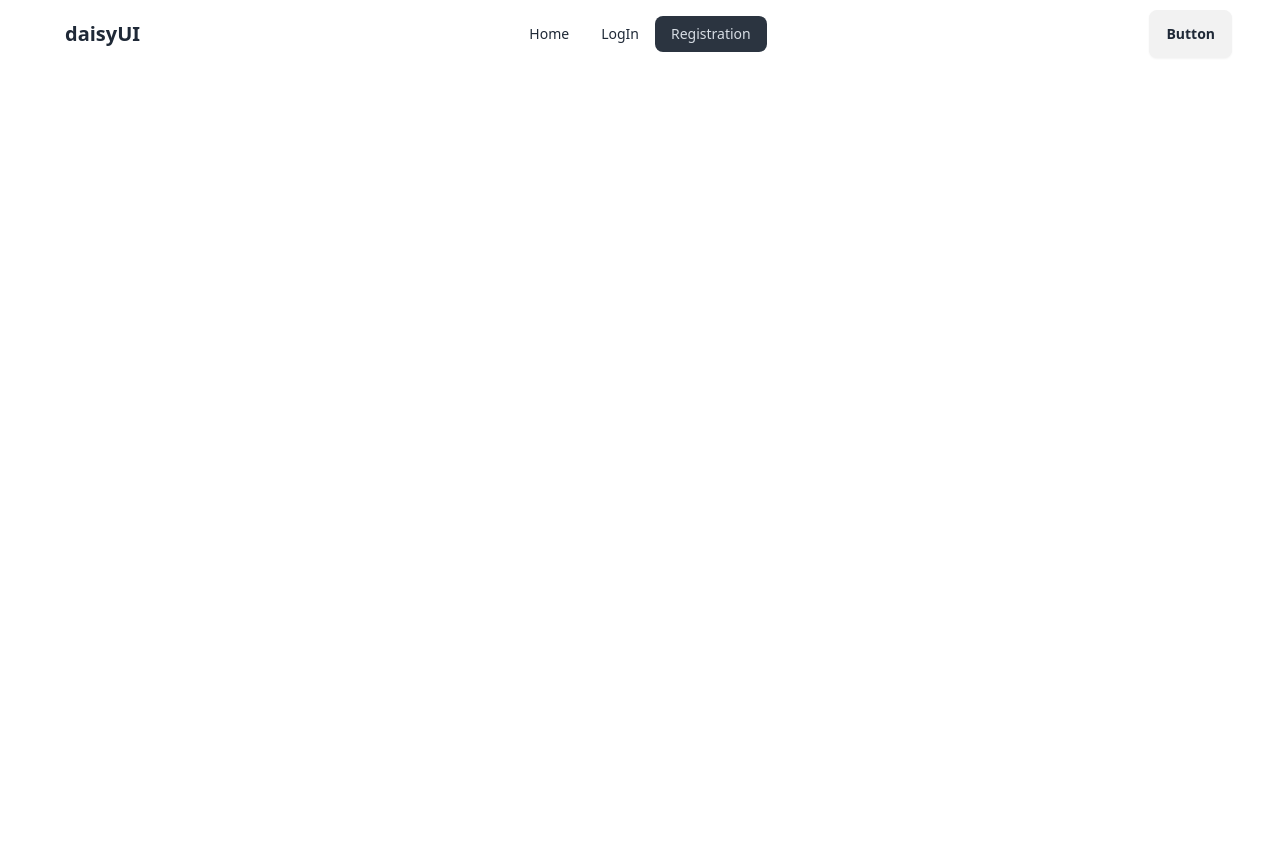
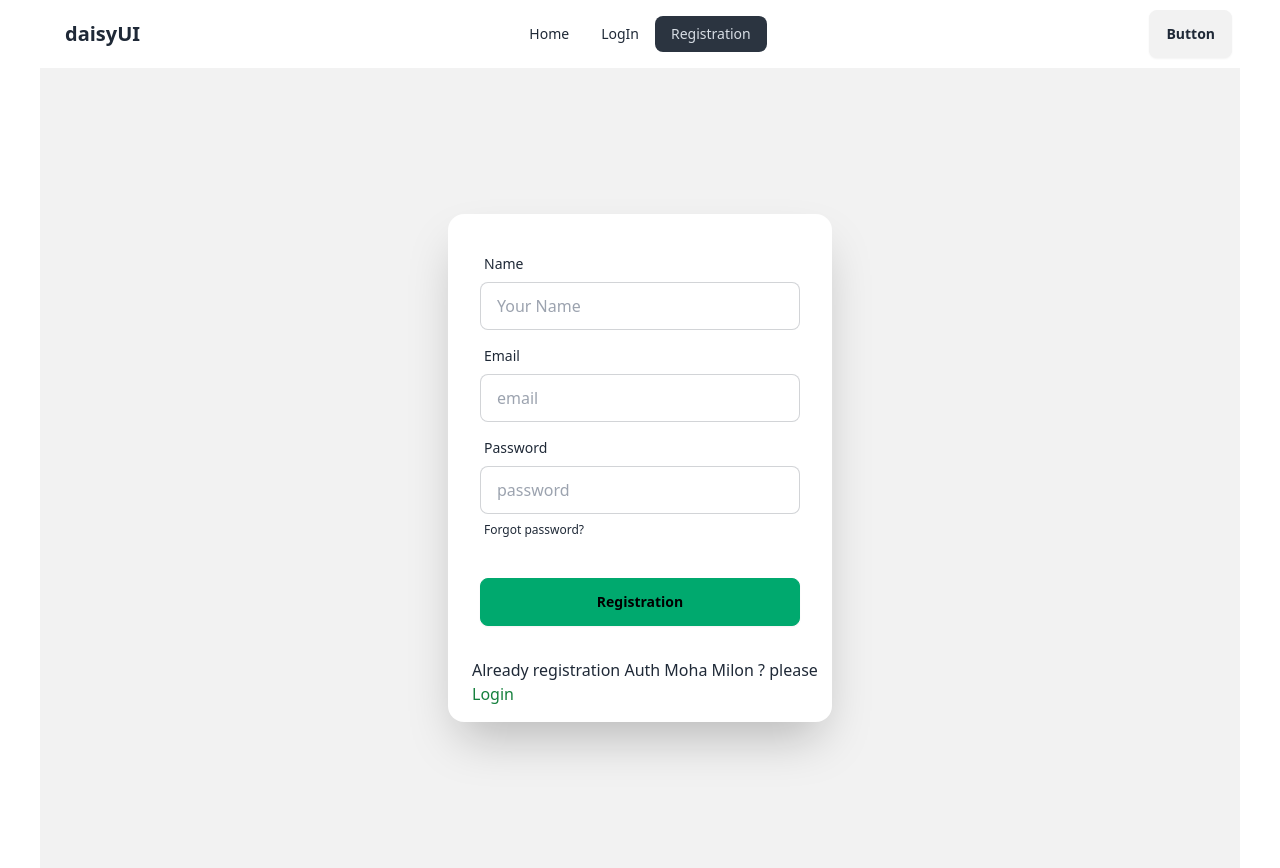
Before and after one commit to Ancishan/auth-moha-milon, a React (Vite) app: page /registration in a window 1280 px wide. Before the commit the page ends 800 px from the top, so only its background shows below. Built offline with nearby package versions, Linux system fonts and the light colour scheme.

Commit message:
[ADD] use context

```diff
--- a/package.json
+++ b/package.json
@@ -13,6 +13,7 @@
     "firebase": "^10.10.0",
     "localforage": "^1.10.0",
     "match-sorter": "^6.3.4",
+    "prop-types": "^15.8.1",
     "react": "^18.2.0",
     "react-dom": "^18.2.0",
     "react-router-dom": "^6.22.3",
--- /dev/null
+++ b/src/AuthProvider/AuthProvider.jsx
@@ -0,0 +1,32 @@
+
+import {  createContext } from "react";
+import PropTypes from 'prop-types';
+
+// 1st authcontext make
+
+export const AuthContext = createContext(null);
+
+const AuthProvider = ({children}) => {
+
+    // second process
+    const authInfo = {name: 'shanto'}
+
+    return (
+        <AuthContext.Provider value={authInfo}>
+             {children}
+        </AuthContext.Provider>
+    );
+};
+
+export default AuthProvider;
+
+AuthProvider.PropTypes ={
+    children: PropTypes.node
+}
+/**
+ * 1.create context it and export it
+ * 2.set provider with value
+ * 3.use the auth provider in the main.jsx file
+ * 4.access children in the AuthProvider component as children and use it in the middle of the provider
+ * 5.react prop types install and import
+ * */
--- a/src/Components/Home.jsx
+++ b/src/Components/Home.jsx
@@ -1,9 +1,13 @@
+import { useContext } from "react";
+import { AuthContext } from "../AuthProvider/AuthProvider";
 
 
 const Home = () => {
+    const authInfo = useContext(AuthContext)
+    console.log(authInfo)
     return (
         <div>
-            <h2>This is home</h2>
+            <h2>This is home {authInfo.name}</h2>
         </div>
     );
 };
--- a/src/Components/LogIn.jsx
+++ b/src/Components/LogIn.jsx
@@ -1,9 +1,50 @@
+import { Link } from "react-router-dom";
 
 
 const LogIn = () => {
+
+    // 1st evenhandler
+    const handleLogin = e => {
+        e.preventDefault();
+        const email = e.target.email.value;
+        const password = e.target.password.value;
+
+        console.log(email, password)
+    }
+
     return (
-        <div>
-
+        <div className="container mx-auto px-10">
+            <div className="hero min-h-screen bg-base-200">
+                <div className="hero-content flex-col lg:flex-row-reverse gap-24">
+                    <div className="text-center lg:text-left">
+                        <h1 className="text-5xl font-bold">Login now!</h1>
+                        <p className="py-4">Provident cupiditate voluptatem et in. Quaerat fugiat ut assumenda excepturi exercitationem quasi. In deleniti eaque aut repudiandae et a id nisi.</p>
+                    </div>
+                    <div className="card shrink-0 w-full max-w-sm shadow-2xl bg-base-100">
+                        <form onSubmit={handleLogin} className="card-body">
+                            <div className="form-control">
+                                <label className="label">
+                                    <span className="label-text">Email</span>
+                                </label>
+                                <input type="email" name="email" placeholder="email" className="input input-bordered" required />
+                            </div>
+                            <div className="form-control">
+                                <label className="label">
+                                    <span className="label-text">Password</span>
+                                </label>
+                                <input type="password" placeholder="password" name="password" className="input input-bordered" required />
+                                <label className="label">
+                                    <a href="#" className="label-text-alt link link-hover">Forgot password?</a>
+                                </label>
+                            </div>
+                            <div className="form-control mt-6">
+                                <button className="btn btn-primary">Login</button>
+                            </div>
+                        </form>
+                        <p className="ml-6 pb-4">Are You in new Auth Moha Milon ? please <Link to="/registration"><span className="text-blue-600">Registration</span></Link> </p>
+                    </div>
+                </div>
+            </div>
         </div>
     );
 };
--- a/src/Components/Registration.jsx
+++ b/src/Components/Registration.jsx
@@ -1,10 +1,56 @@
+import { Link } from "react-router-dom";
 
 
 const Registration = () => {
+
+    // 1st evenhandler
+    const handleRegister = e => {
+        e.preventDefault();
+        const name = e.target.name.value;
+        const email = e.target.email.value;
+        const password = e.target.password.value;
+
+        console.log(name,email, password)
+    }
+
+
     return (
-        <div>
+        <div className="container mx-auto px-10">
+        <div className="hero min-h-screen bg-base-200">
+            <div className="hero-content flex-col lg:flex-row-reverse gap-24">
 
+                <div className="card shrink-0 w-full max-w-sm shadow-2xl bg-base-100">
+                    <form onSubmit= {handleRegister} className="card-body">
+                        <div className="form-control">
+                            <label className="label">
+                                <span className="label-text">Name</span>
+                            </label>
+                            <input type="text" name="name" placeholder="Your Name" className="input input-bordered" required />
+                        </div>
+                        <div className="form-control">
+                            <label className="label">
+                                <span className="label-text">Email</span>
+                            </label>
+                            <input type="email" name="email" placeholder="email" className="input input-bordered" required />
+                        </div>
+                        <div className="form-control">
+                            <label className="label">
+                                <span className="label-text">Password</span>
+                            </label>
+                            <input type="password" placeholder="password" name="password" className="input input-bordered" required />
+                            <label className="label">
+                                <a href="#" className="label-text-alt link link-hover">Forgot password?</a>
+                            </label>
+                        </div>
+                        <div className="form-control mt-6">
+                            <button className="btn btn-success">Registration</button>
+                        </div>
+                    </form>
+                    <p className="ml-6 pb-4">Already registration Auth Moha Milon ? please <Link to="/login"><span className="text-green-700">Login</span></Link> </p>
+                </div>
+            </div>
         </div>
+    </div>
     );
 };
 
```
Also changed, not shown: src/__contexApi.js (added, +7 -0 lines), src/main.jsx (+8 -5 lines), 1 other file (tests, documents, lock files or other folders).
